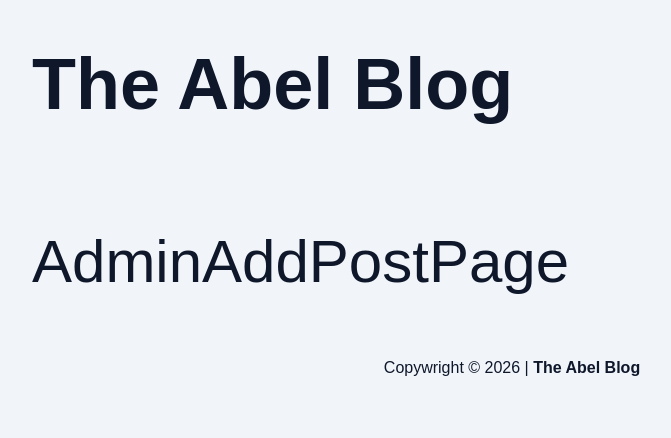
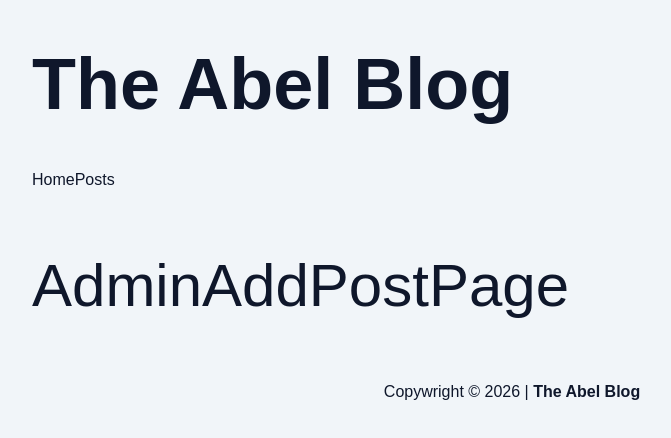
Before and after one commit to abelbarreto-dev/blog_abel, a Next.js app: page /admin/post/new in a window 1280 px wide. Shown: the top 438 px of the page, without its empty margins (128-799 px from the left). Built offline with nearby package versions, Linux system fonts and the light colour scheme.

Commit message:
feat: creating layout for admin posts context

```diff
--- /dev/null
+++ b/src/app/admin/post/layout.tsx
@@ -0,0 +1,15 @@
+import { MenuAdmin } from "@/components/Admin/MenuAdmin";
+
+export default function AdminPostLayout({
+    children,
+}: Readonly<{
+    children: React.ReactNode;
+}>) {
+    return (
+        <>
+            <MenuAdmin />
+
+            {children}
+        </>
+    );
+}
--- /dev/null
+++ b/src/components/Admin/MenuAdmin/index.tsx
@@ -0,0 +1,11 @@
+import Link from "next/link";
+
+export function MenuAdmin () {
+    return (
+        <nav>
+            <a href="/" target="_blank">Home</a>
+
+            <Link href={"/admin/post"}>Posts</Link>
+        </nav>
+    );
+}
```
